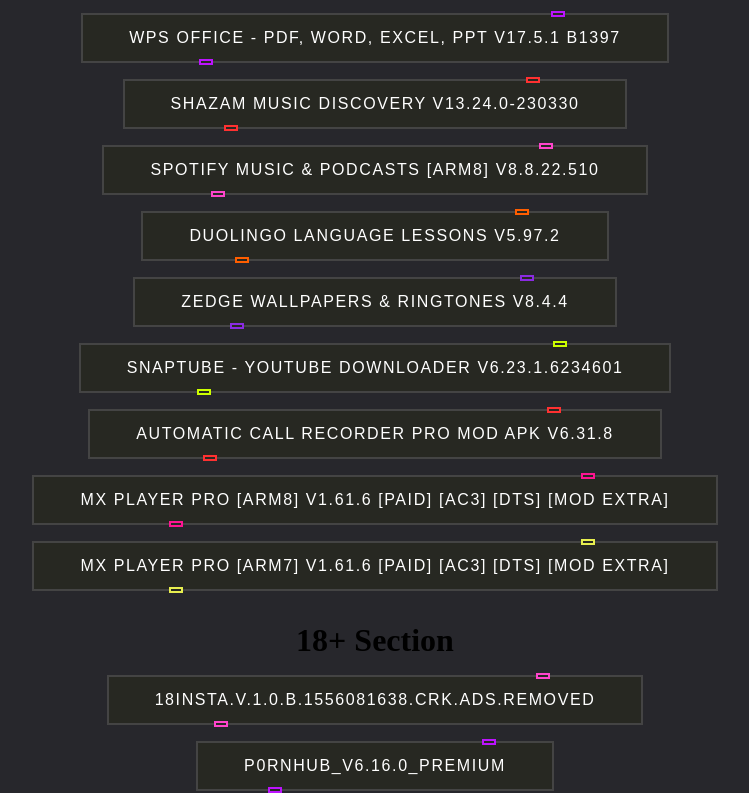
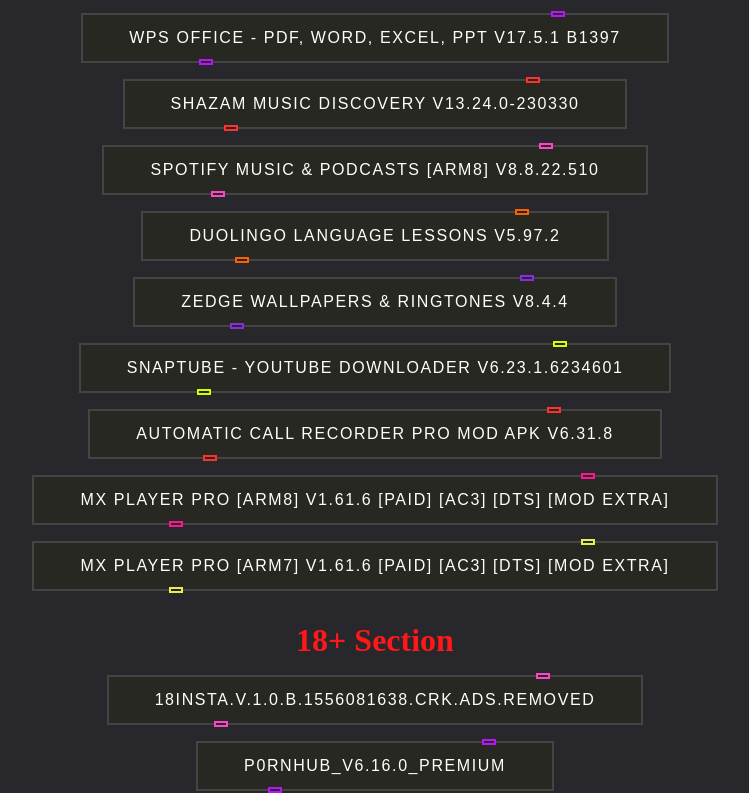
Before and after one commit to YouVanced/appsstore, a plain HTML site: page index.html in a window 1280 px wide. Shown: the part 611-1404 px from the top of the page, without its empty margins (265-1014 px from the left). Drawn offline with Linux system fonts and the light colour scheme.

Commit message:
Update style.css

```diff
--- a/style.css
+++ b/style.css
@@ -223,3 +223,9 @@ html {
     no-repeat center;
   background-size: cover;
 }
+
+
+
+h1 {
+  color: rgb(255, 24, 24);
+}
```
